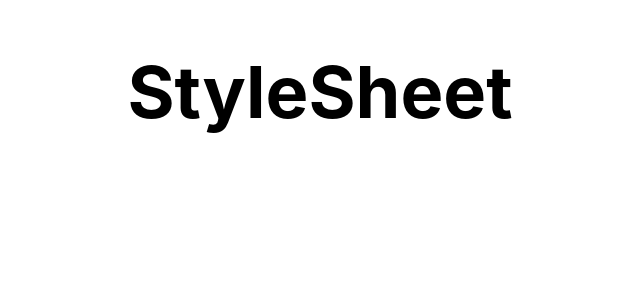
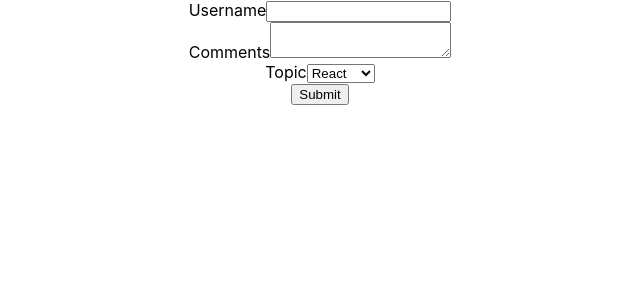
Before and after one commit to ShaanCoding/React-Tutorial, a React (Create React App) app in the folder ReactJS Tutorial/hello-world/: page / in a window 1280 px wide. Shown: the top 300 px of the page, without its empty margins (320-960 px from the left). Built offline with nearby package versions, Linux system fonts and the light colour scheme.

Commit message:
Lesson 19-21

```diff
--- a/ReactJS Tutorial/hello-world/src/App.tsx
+++ b/ReactJS Tutorial/hello-world/src/App.tsx
@@ -18,6 +18,10 @@ import ParentComponent from "./Components/ParentComponent";
 import UserGreeting from "./Components/UserGreeting";
 import NameList from "./Components/NameList";
 import Stylesheet from "./Components/Stylesheet";
+
+// import "./Components/appStyles.css";
+// import styles from "./Components/appStyles.modules.css";
+import Form from "./Components/Form";
 
 function App() {
   return (
@@ -44,7 +48,8 @@ function App() {
 
       {/* <NameList /> 19 */}
 
-      <Stylesheet primary={false} />
+      {/* <Stylesheet primary={false} /> 20 */}
+      <Form />
     </div>
   );
 }
--- /dev/null
+++ b/ReactJS Tutorial/hello-world/src/Components/Form.tsx
@@ -0,0 +1,69 @@
+import React, { Component } from "react";
+
+class Form extends React.Component<
+  {},
+  { username: string; comments: string; topic: string }
+> {
+  constructor(props: any) {
+    super(props);
+
+    this.state = {
+      username: "",
+      comments: "",
+      topic: "react",
+    };
+  }
+
+  handleUserNameChange = (e: any) => {
+    this.setState({ username: e.target.value });
+  };
+
+  handleCommentsChange = (e: any) => {
+    this.setState({ comments: e.target.value });
+  };
+
+  handleTopicChange = (e: any) => {
+    this.setState({ topic: e.target.value });
+  };
+
+  handleSubmit = (e: any) => {
+    alert(
+      `Username: ${this.state.username} Comments: ${this.state.comments} Topic: ${this.state.topic}`
+    );
+    e.preventDefault();
+  };
+
+  render() {
+    return (
+      <form onSubmit={this.handleSubmit}>
+        <div>
+          <label>Username</label>
+          <input
+            type="text"
+            value={this.state.username}
+            onChange={this.handleUserNameChange}
+          />
+        </div>
+        <div>
+          <label>Comments</label>
+          <textarea
+            value={this.state.comments}
+            onChange={this.handleCommentsChange}
+          />
+        </div>
+        <div>
+          <label>Topic</label>
+          <select value={this.state.topic} onChange={this.handleTopicChange}>
+            <option value="react">React</option>
+            <option value="angular">Angular</option>
+            <option value="vue">Vue</option>
+          </select>
+        </div>
+
+        <button type="submit">Submit</button>
+      </form>
+    );
+  }
+}
+
+export default Form;
--- /dev/null
+++ b/ReactJS Tutorial/hello-world/src/Components/appStyles.css
@@ -0,0 +1,3 @@
+.error {
+  color: red;
+}
--- /dev/null
+++ b/ReactJS Tutorial/hello-world/src/Components/appStyles.module.css
@@ -0,0 +1,3 @@
+.success {
+  color: green;
+}
```
Also changed, not shown: ReactJS Tutorial/hello-world/src/Components/Inline.tsx (added, +16 -0 lines), 1 other file (tests, documents, lock files or other folders).
